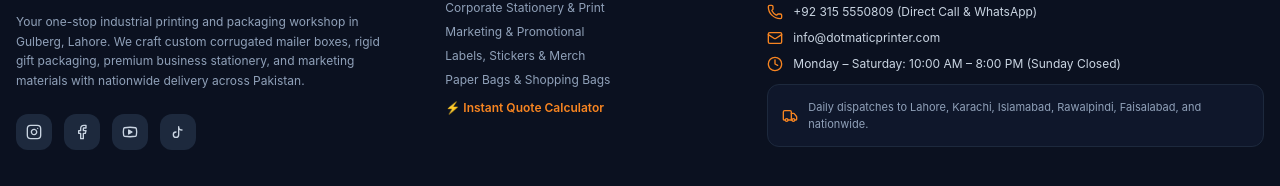
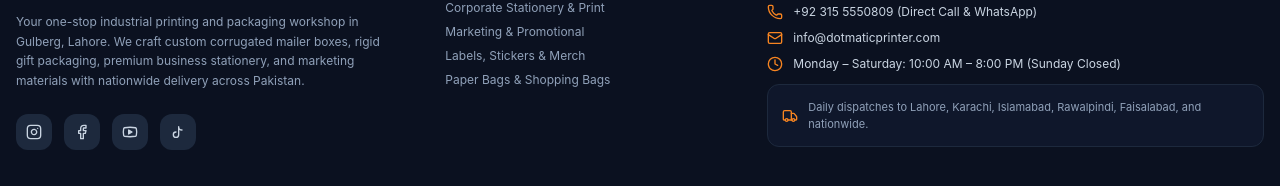
Before and after one commit to ItsMrAhmad/DotMaticPrinter, a Next.js app: page / in a window 1280 px wide. Shown: the part 3490-3676 px from the top of the page. Built offline with nearby package versions, Linux system fonts and the light colour scheme.

Commit message:
feat: remove instant quote calculator link from footer

```diff
--- a/src/components/Footer.tsx
+++ b/src/components/Footer.tsx
@@ -109,14 +109,6 @@ export default function Footer({ onSelectCategory }: FooterProps) {
                   </button>
                 </li>
               ))}
-              <li>
-                <a
-                  href="#quote-calculator"
-                  className="text-[#F88521] hover:underline font-semibold block pt-1"
-                >
-                  ⚡ Instant Quote Calculator
-                </a>
-              </li>
             </ul>
           </div>
 
```
